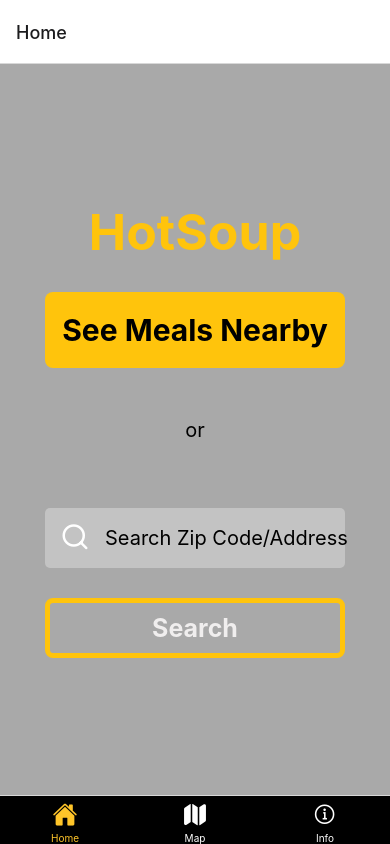
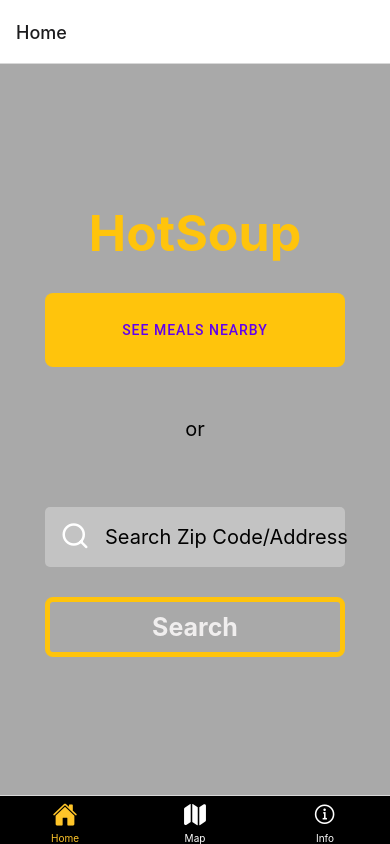
Before and after one commit to HotSoupRepos/HotSoup-frontend, a React Native app: screen / in a window 390 px wide. Built offline with nearby package versions, Linux system fonts and the light colour scheme.

Commit message:
setup theming

```diff
--- a/babel.config.js
+++ b/babel.config.js
@@ -2,6 +2,11 @@ module.exports = function (api) {
   api.cache(true);
   return {
     presets: ["babel-preset-expo"],
+    env: {
+      production: {
+        plugins: ["react-native-paper/babel"],
+      },
+    },
     plugins: [
       [
         require.resolve("babel-plugin-module-resolver"),
@@ -16,6 +21,7 @@ module.exports = function (api) {
             "@screens": "./src/screens",
             "@components": "./src/components",
             "@service": "./src/service",
+            "@theme": "./src/theme",
           },
         },
       ],
--- a/package.json
+++ b/package.json
@@ -21,16 +21,19 @@
     "react-dom": "17.0.2",
     "react-native": "0.68.2",
     "react-native-gesture-handler": "^2.5.0",
+    "react-native-paper": "^4.12.4",
     "react-native-safe-area-context": "4.2.4",
     "react-native-screens": "~3.11.1",
     "react-native-web": "0.17.7",
-    "react-redux": "^8.0.2"
+    "react-redux": "^8.0.2",
+    "styled-components": "^5.3.5"
   },
   "devDependencies": {
     "@babel/core": "^7.12.9",
     "@types/react": "~17.0.21",
     "@types/react-native": "~0.66.13",
     "@types/react-redux": "^7.1.24",
+    "@types/styled-components-react-native": "^5.1.3",
     "typescript": "~4.3.5"
   },
   "resolutions": {
--- a/src/App.tsx
+++ b/src/App.tsx
@@ -10,10 +10,12 @@ import {
 } from "@react-navigation/stack";
 import { createBottomTabNavigator } from "@react-navigation/bottom-tabs";
 import { Ionicons } from "@expo/vector-icons";
+import { Provider as PaperProvider } from "react-native-paper";
 import { registerRootComponent } from "expo";
 import { Home, MapList, Info } from "@screens";
 import { Provider } from "react-redux";
 import { store } from "@store";
+import { theme } from "@theme";
 
 const Tab = createBottomTabNavigator();
 const Stack = createStackNavigator();
@@ -100,6 +102,7 @@ const Tabs = ({ navigation, route }) => {
 const App = () => {
   return (
     <Provider store={store}>
+      <PaperProvider theme={theme}>
         <NavigationContainer>
           <Stack.Navigator initialRouteName="Tabs">
             <Stack.Screen name="Home" component={HomeScreen} />
@@ -108,6 +111,7 @@ const App = () => {
             <Stack.Screen name="Tabs" component={Tabs} />
           </Stack.Navigator>
         </NavigationContainer>
+      </PaperProvider>
     </Provider>
   );
 };
--- a/src/screens/Home.tsx
+++ b/src/screens/Home.tsx
@@ -1,43 +1,55 @@
-import { StatusBar } from 'expo-status-bar';
+import { StatusBar } from "expo-status-bar";
+import styled from "styled-components/native";
 import React, { useState } from "react";
-import { StyleSheet, Text, View, Pressable } from 'react-native';
-import { useNavigation } from '@react-navigation/native';
-import SearchBar from '../components/SearchBar';
+import { StyleSheet, Text, View, Pressable } from "react-native";
+import { useNavigation } from "@react-navigation/native";
+import SearchBar from "../components/SearchBar";
+import { Button, useTheme } from "react-native-paper";
+import { CustomTheme } from "@theme";
 
 type Nav = {
   navigate: (value: string) => void;
-}
+};
+
+const CustomButton = styled(Button)``;
 
 export default function Home() {
-
-    const [searchText, setSearchText] = useState('');
+  const [searchText, setSearchText] = useState("");
 
   const navigation = useNavigation<Nav>();
 
+  const theme = useTheme();
+
+  console.log(theme);
+
   return (
     <View style={styles.container}>
-            <Pressable
-                onPress={() => navigation.navigate('Info')}>
+      <Pressable onPress={() => navigation.navigate("Info")}>
         <Text style={styles.title}>HotSoup</Text>
       </Pressable>
       <Pressable
         style={styles.btnContainer}
-                onPress={() => navigation.navigate('MapList')}>
-                <Text style={styles.btnText}>See Meals Nearby</Text>
+        onPress={() => navigation.navigate("MapList")}
+      >
+        <CustomButton>See Meals Nearby</CustomButton>
       </Pressable>
       <Text style={styles.text}>or</Text>
-            <SearchBar searchText={searchText} onSearchChange={newSearchText => setSearchText(newSearchText)} onSearchSubmit={() => alert(searchText)} />
+      <SearchBar
+        searchText={searchText}
+        onSearchChange={(newSearchText) => setSearchText(newSearchText)}
+        onSearchSubmit={() => alert(searchText)}
+      />
       <StatusBar style="auto" />
     </View>
-        )
+  );
 }
 
 const styles = StyleSheet.create({
   container: {
     flex: 1,
-      backgroundColor: 'rgba(0,0,0, 0.3)',
-      alignItems: 'center',
-      justifyContent: 'center',
+    backgroundColor: "rgba(0,0,0, 0.3)",
+    alignItems: "center",
+    justifyContent: "center",
   },
   title: {
     fontSize: 50,
@@ -60,6 +72,6 @@ const styles = StyleSheet.create({
   },
   text: {
     padding: 50,
-      fontSize: 20
-    }
+    fontSize: 20,
+  },
 });
--- a/src/service/soupKitchenService.ts
+++ b/src/service/soupKitchenService.ts
@@ -2,7 +2,7 @@ import { Api } from "@apis";
 import { SoupKitchenModel } from "@store";
 
 // This address is unique to your computer, please modify ipAddress accordingly. Instructions are in README.
-const url = "https://dbcb-108-35-125-10.ngrok.io";
+const url = "https://2205-108-50-197-203.ngrok.io";
 
 interface ISoupKitchenService {
   getLocations(): Promise<SoupKitchenModel[]>;
--- /dev/null
+++ b/src/theme/index.ts
@@ -0,0 +1,3 @@
+import theme, { type CustomTheme } from "./theme";
+
+export { theme, CustomTheme };
--- /dev/null
+++ b/src/theme/theme.ts
@@ -0,0 +1,34 @@
+import { DefaultTheme } from "react-native-paper";
+
+export interface CustomTheme {
+  primary: string;
+  secondary: string;
+  text: {
+    primary: string;
+    secondary: string;
+  };
+  background: {
+    primary: string;
+    secondary: string;
+  };
+}
+
+const customTheme: CustomTheme = {
+  primary: "#FFC529",
+  secondary: "#FEB74C",
+  text: {
+    primary: "#FFFFFF",
+    secondary: "#000000",
+  },
+  background: {
+    primary: "#000000",
+    secondary: "#232323",
+  },
+};
+
+const theme = {
+  ...DefaultTheme,
+  customTheme,
+};
+
+export default theme;
--- a/tsconfig.json
+++ b/tsconfig.json
@@ -14,6 +14,7 @@
       "@store": ["store"],
       "@apis": ["apis"],
       "@service": ["service"],
+      "@theme": ["theme"],
     }
   }
 }
```
Also changed, not shown: src/theme/theme.d.ts (added, +18 -0 lines), 1 other file (tests, documents, lock files or other folders). Lines whose indentation alone changed are shown as unchanged.
